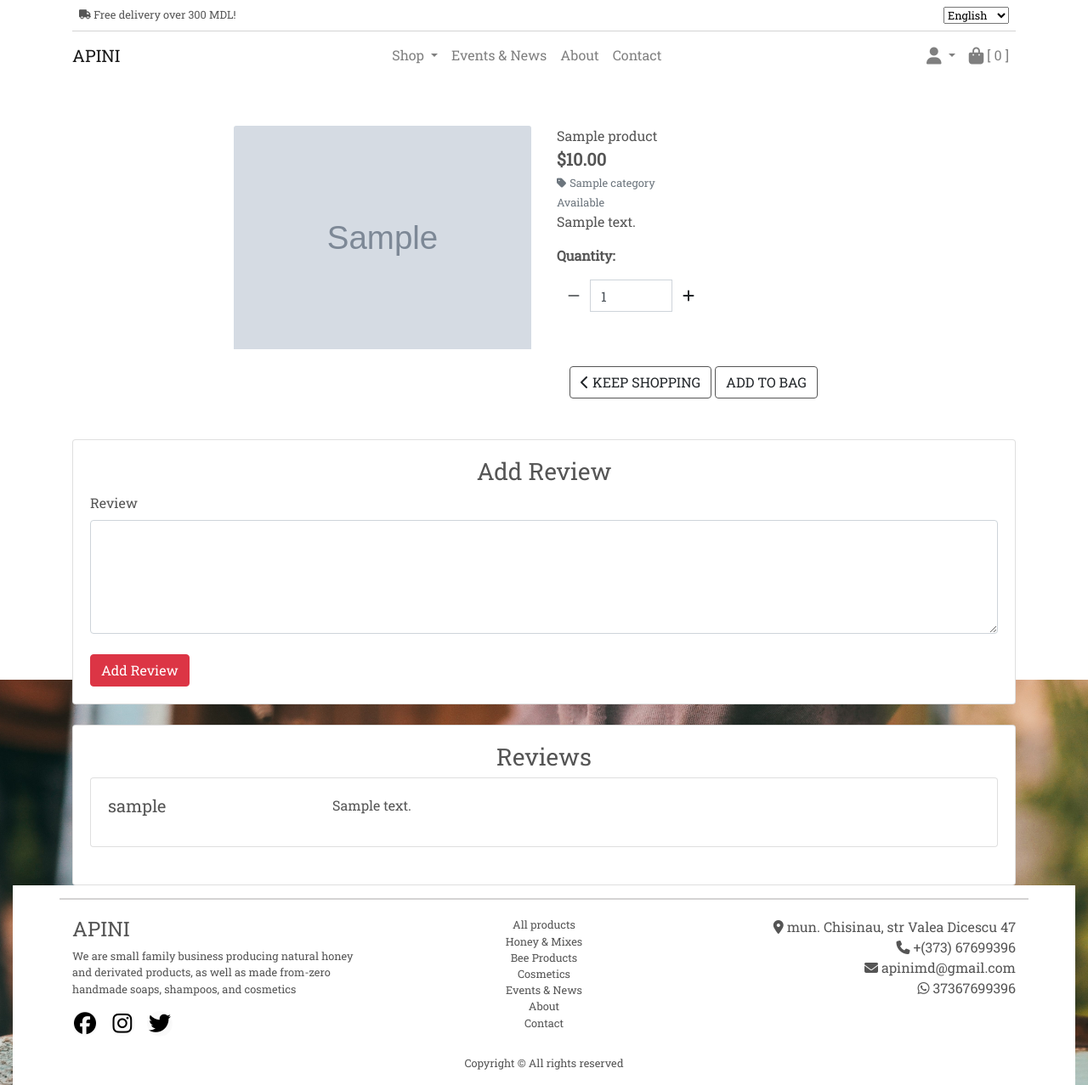
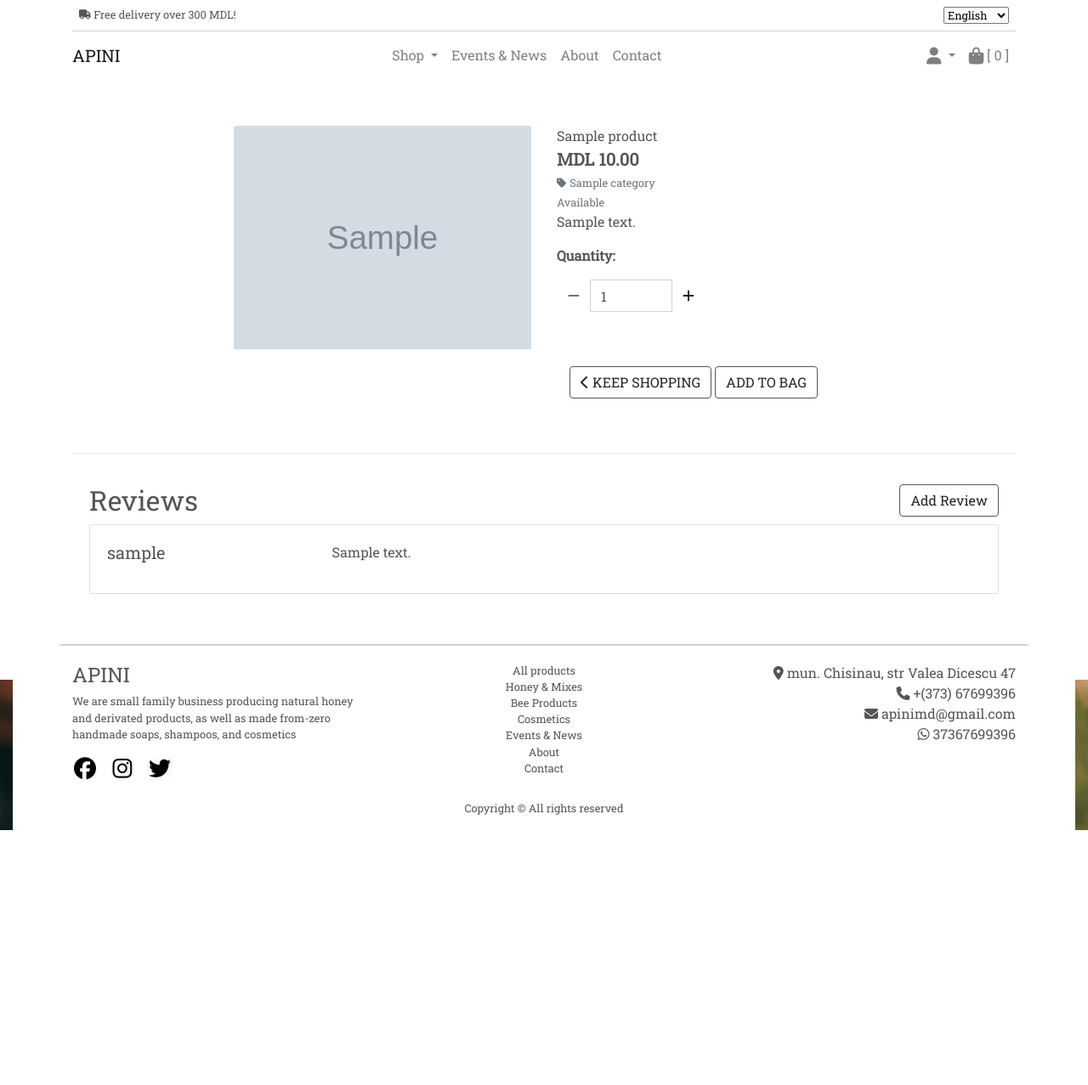
Before and after one commit to xz3t/milestone-4, a Django app: page /products/1/ in a window 1280 px wide. Shown: the whole page at 85% size. After the commit the page ends 977 px from the top, so only its background shows below. Run offline with Django 3.2, Linux system fonts and the light colour scheme; tables that the repository leaves empty hold one stand-in row (values such as "Sample post"); grey boxes marked "Sample" are stand-in pictures; parts of the project's set-up code (start-up, migrations or seed data) failed here and were passed over; some libraries are stand-ins or nearby versions.

Commit message:
Revised add/edit review styling

```diff
--- a/products/templates/products/editreview.html
+++ b/products/templates/products/editreview.html
@@ -14,12 +14,14 @@
 {% block content %}
     <div class="overlay"></div>
     <div class="container">
+                <hr>
+                <h2 class="mb-4">{% trans 'Edit Review' %}</h2>
+                <hr>
     <div class="card">
         <div class="card-body">
-            <h3 class="text-center">Edit Review</h3>
             <form action="" method="POST">
                 {% csrf_token %}
-                {{ form  }}
+                {{ form | crispy }}
                 <input type="submit" value="Save Changes" class="btn btn-danger">
             </form>
             </div>
--- a/products/templates/products/product_detail.html
+++ b/products/templates/products/product_detail.html
@@ -45,7 +45,7 @@
                                 <a class="text-danger" href="{% url 'delete_product' product.id %}">Delete</a>
                             </small>
                         {% endif %}
-                    <p class="lead mb-0 text-left font-weight-bold">${{ product.price }}</p>
+                    <p class="lead mb-0 text-left font-weight-bold">MDL {{ product.price }}</p>
                         {% if product.category %}
                         <p class="small mt-1 mb-0">
                             <a class="text-muted" href="{% url 'products' %}?category={{ product.category.name }}">
@@ -54,9 +54,11 @@
                         </p>
                         {% endif %}
                         {% if product.available %}
-                        <small class="text-muted"> Available</small> {% else %}
-                        <small class="text-muted">Not in stock</small> {% endif %}
-
+                        <small class="text-muted">{% trans "Available" %}</small>
+                        {% else %}
+                        <small class="text-danger">{% trans "Not in stock" %}</small><br>
+                        <small class="text-danger">{% trans "Back in stock:" %} {{ product.back_stock }}</small>
+                        {% endif %}
                         {% if LANGUAGE_CODE == 'ro' %}
                             <p class="mb-0">{{ product.description_ro}}</p>
                         {% elif LANGUAGE_CODE == 'ru' %}
@@ -93,13 +95,16 @@
                                             </div>
                                         </div>
                                     </div>
-
                                 <div class="col-12">
                                     <a href="{% url 'products' %}" class="btn my-btn mt-5">
                                             <i class="fas fa-chevron-left"></i>
-                                    <span class="text-uppercase">Keep Shopping</span>
+                                        <span class="text-uppercase">{% trans "Keep Shopping" %}</span>
                                     </a>
+                                    {% if product.available %}
                                     <input type="submit" class="btn my-btn text-uppercase mt-5" value="{% trans 'Add to Bag' %}">
+                                    {% else %}
+                                    <a class="btn my-btn text-uppercase text-danger mt-5" >{% trans "N/A" %}</a>
+                                    {% endif %}
                                     </div>
                                     <input type="hidden" name="redirect_url" value="{{ request.path }}">
                                 </div>
@@ -108,23 +113,39 @@
                 </div>
             </div>
         </div>
-
-        <div class="card">
+        <hr>
+        <div class="card border-0">
             <div class="card-body">
-                <h3 class="text-center">Add Review</h3>
+                <h2>{% trans "Reviews" %}
+                    <button type="button" class="btn my-btn float-right" data-toggle="modal" data-target="#addReview">
+                        {% trans "Add Review"%}
+                    </button>
+                </h2>
+                <!-- add review modal -->
+                <div class="modal fade" id="addReview" tabindex="-1" role="dialog" aria-labelledby="addReviewTitle" aria-hidden="true">
+                    <div class="modal-dialog modal-dialog-centered" role="document">
+                        <div class="modal-content">
+                        <div class="modal-header">
+                            <h5 class="modal-title" >{% trans "Add Review" %}</h5>
+                            <button type="button" class="close" data-dismiss="modal" aria-label="Close">
+                            <span aria-hidden="true">&times;</span>
+                            </button>
+                        </div>
                         <form action="{% url 'add_review' product.pk %}" method="POST">
                         {% csrf_token %}
-                    <label for="comment">Review</label>
+                        <div class="modal-body">
+                            <label for="comment">{% trans "Review" %}</label>
                             <textarea name="comment" id="comment" cols="30" rows="5" class="form-control"></textarea>
                             <br>
+                        </div>
+                        <div class="modal-footer">
                             <input type="submit" class="btn btn-danger" value="Add Review">
+                            <button type="button" class="btn btn-secondary" data-dismiss="modal">{% trans "Close" %}</button>
+                        </div>
                         </form>
                         </div>
                     </div>
-        <br>
-        <div class="card">
-            <div class="card-body">
-                <h3 class="text-center">Reviews</h3>
+                </div>
                 {% for review in reviews %}
                     <div class="card">
                         <div class="card-body">
@@ -135,7 +156,6 @@
                                     <a href="{% url 'edit_review' product.pk review.pk %}">Edit</a>
                                     <a href="{% url 'delete_review' product.pk review.pk %}">Delete</a>
                                     {% endif %}
-
                                 </div>
                                 <div class="col-md-9">
                                     <p>{{ review.comment }}</p>
```
Lines whose indentation alone changed are shown as unchanged.
